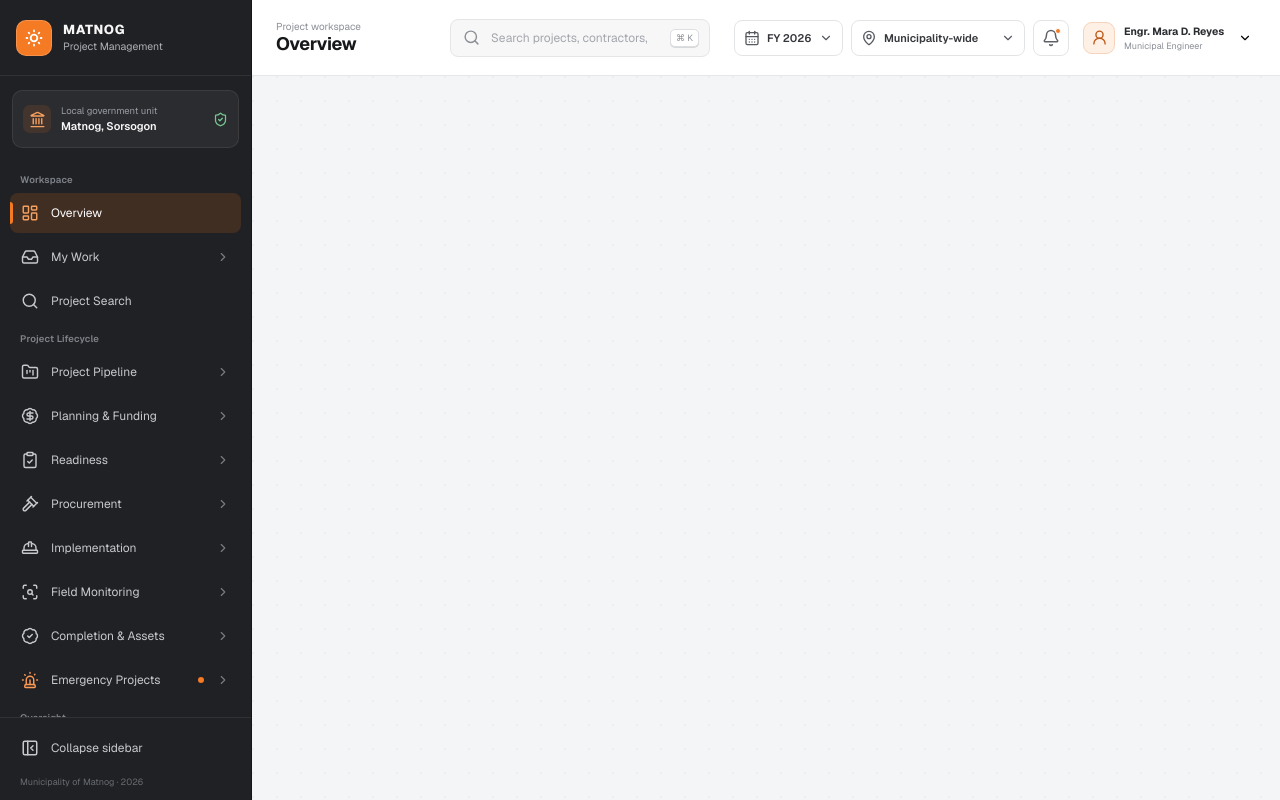
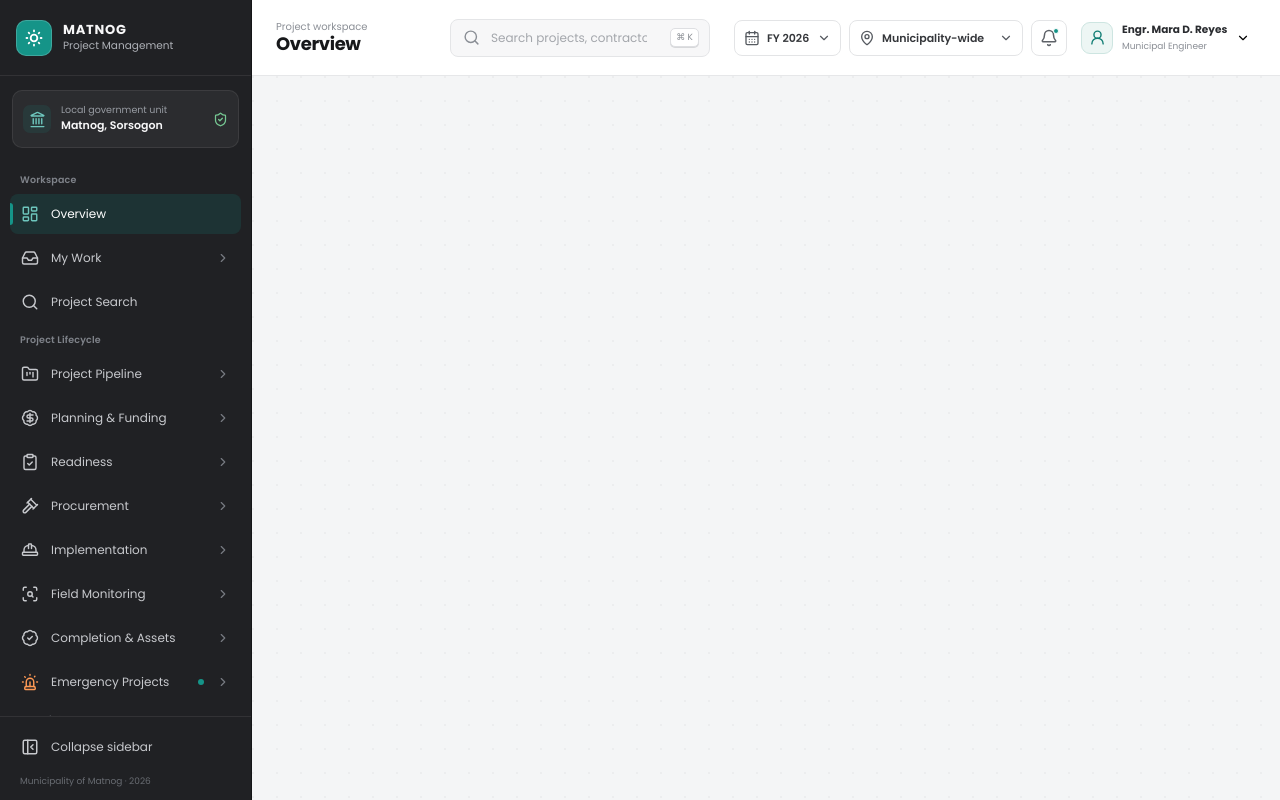
Before and after one commit to zedmar09/matnog-projects, a Next.js app: page / in a window 1280 px wide. Built offline with nearby package versions, Linux system fonts and the light colour scheme.

Commit message:
style: adopt green Poppins design system

```diff
--- a/src/app/globals.css
+++ b/src/app/globals.css
@@ -2,8 +2,8 @@
   color-scheme: light;
   --ink: #202124;
   --ink-soft: #292a2e;
-  --orange: #f47a24;
-  --orange-strong: #e8640e;
+  --green: #159488;
+  --green-strong: #117d74;
   --canvas: #f4f5f6;
   --surface: #ffffff;
   --border: #e6e7e9;
@@ -28,7 +28,7 @@ body {
   margin: 0;
   color: var(--text);
   background: var(--canvas);
-  font-family: var(--font-geist), Arial, sans-serif;
+  font-family: var(--font-poppins), Arial, sans-serif;
   text-rendering: optimizeLegibility;
 }
 
@@ -52,11 +52,11 @@ button:focus-visible,
 input:focus-visible,
 select:focus-visible,
 a:focus-visible {
-  outline: 3px solid rgb(244 122 36 / 42%);
+  outline: 3px solid rgb(21 148 136 / 38%);
   outline-offset: 2px;
 }
 
 ::selection {
   color: #fff;
-  background: var(--orange-strong);
+  background: var(--green-strong);
 }
--- a/src/app/layout.tsx
+++ b/src/app/layout.tsx
@@ -1,13 +1,14 @@
 import type { Metadata } from "next";
-import { Geist } from "next/font/google";
+import { Poppins } from "next/font/google";
 
 import { AppShell } from "@/components/app-shell";
 
 import "./globals.css";
 
-const geist = Geist({
+const poppins = Poppins({
   subsets: ["latin"],
-  variable: "--font-geist",
+  weight: ["400", "500", "600", "700"],
+  variable: "--font-poppins",
 });
 
 export const metadata: Metadata = {
@@ -18,7 +19,7 @@ export const metadata: Metadata = {
 export default function RootLayout({ children }: Readonly<{ children: React.ReactNode }>) {
   return (
     <html lang="en">
-      <body className={geist.variable}>
+      <body className={poppins.variable}>
         <AppShell>{children}</AppShell>
       </body>
     </html>
--- a/src/components/app-shell.module.css
+++ b/src/components/app-shell.module.css
@@ -51,7 +51,7 @@
   flex: 0 0 36px;
   place-items: center;
   color: #fff;
-  background: #f47a24;
+  background: #159488;
   border-radius: 10px;
   box-shadow: inset 0 0 0 1px rgb(255 255 255 / 18%);
 }
@@ -99,8 +99,8 @@
   height: 28px;
   flex: 0 0 28px;
   place-items: center;
-  color: #f6a05f;
-  background: rgb(244 122 36 / 12%);
+  color: #6ec6bd;
+  background: rgb(21 148 136 / 13%);
   border-radius: 7px;
 }
 
@@ -178,7 +178,7 @@
 
 .navItemActive {
   color: #fff;
-  background: rgb(244 122 36 / 15%);
+  background: rgb(21 148 136 / 16%);
 }
 
 .navItemActive::before {
@@ -188,12 +188,12 @@
   width: 3px;
   height: 22px;
   content: "";
-  background: #f47a24;
+  background: #159488;
   border-radius: 0 3px 3px 0;
 }
 
 .navItemActive svg {
-  color: #f6a05f;
+  color: #6ec6bd;
 }
 
 .navModule {
@@ -217,7 +217,7 @@
 }
 
 .navParentActive > svg:first-child {
-  color: #f6a05f;
+  color: #6ec6bd;
 }
 
 .navParentAlert > svg:first-child {
@@ -228,7 +228,7 @@
   width: 6px;
   height: 6px;
   flex: 0 0 6px;
-  background: #f47a24;
+  background: #159488;
   border-radius: 50%;
 }
 
@@ -269,7 +269,7 @@
 
 .navChildren .navChildActive {
   color: #fff;
-  background: rgb(244 122 36 / 14%);
+  background: rgb(21 148 136 / 15%);
 }
 
 .navChildren .navChildActive::before {
@@ -279,7 +279,7 @@
   width: 5px;
   height: 5px;
   content: "";
-  background: #f47a24;
+  background: #159488;
   border-radius: 50%;
   transform: translateY(-50%);
 }
@@ -353,8 +353,8 @@
 
 .searchBox:focus-within {
   background: #fff;
-  border-color: #d6a27b;
-  box-shadow: 0 0 0 3px rgb(244 122 36 / 10%);
+  border-color: #70b9b2;
+  box-shadow: 0 0 0 3px rgb(21 148 136 / 11%);
 }
 
 .searchBox input {
@@ -442,7 +442,7 @@
   right: 7px;
   width: 6px;
   height: 6px;
-  background: #f47a24;
+  background: #159488;
   border: 1.5px solid #fff;
   border-radius: 50%;
 }
@@ -476,9 +476,9 @@
   height: 32px;
   flex: 0 0 32px;
   place-items: center;
-  color: #bc5a18;
-  background: #fff0e6;
-  border: 1px solid #f6d3ba;
+  color: #117d74;
+  background: #edf6f4;
+  border: 1px solid #cde5e1;
   border-radius: 9px;
 }
 
```
